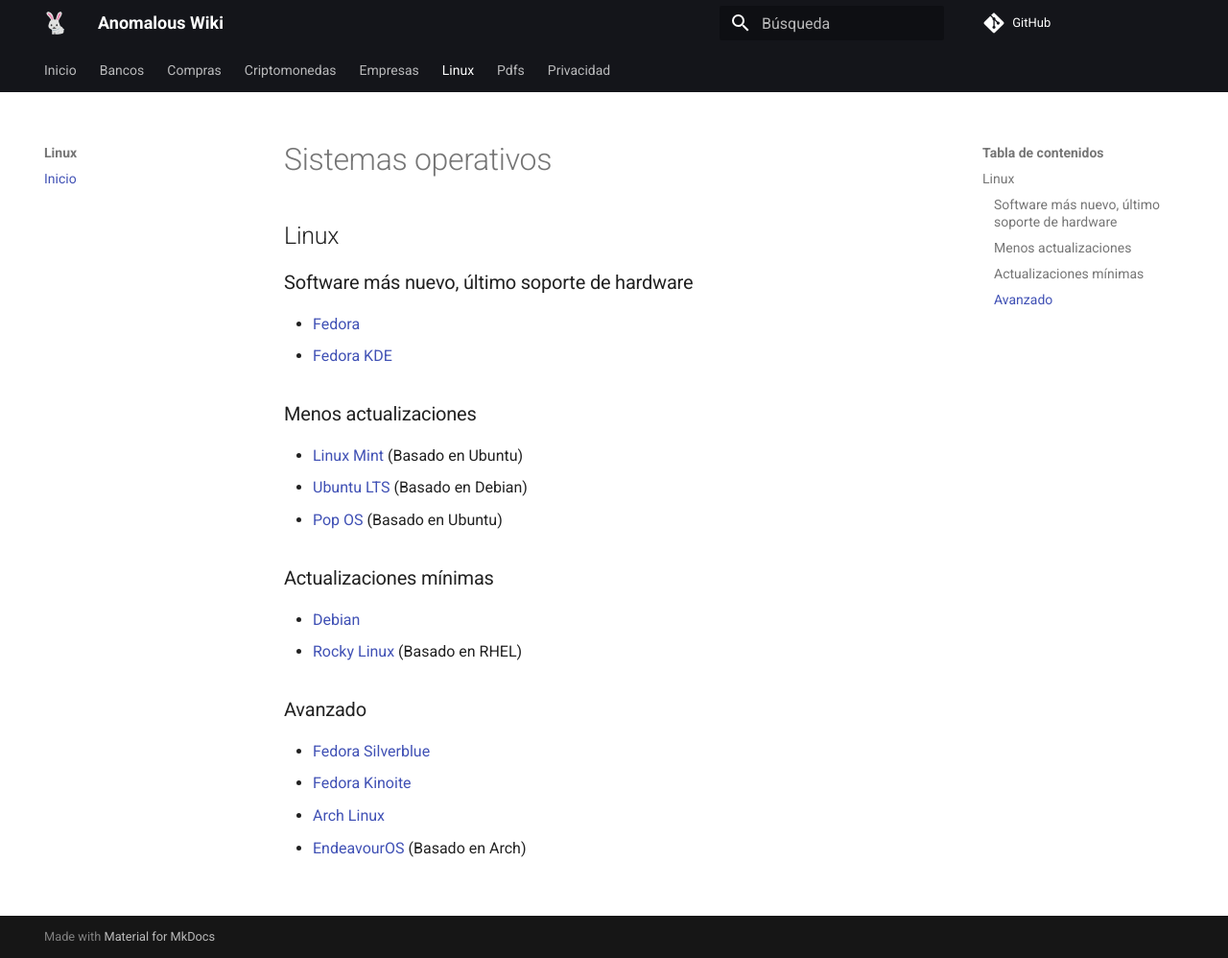
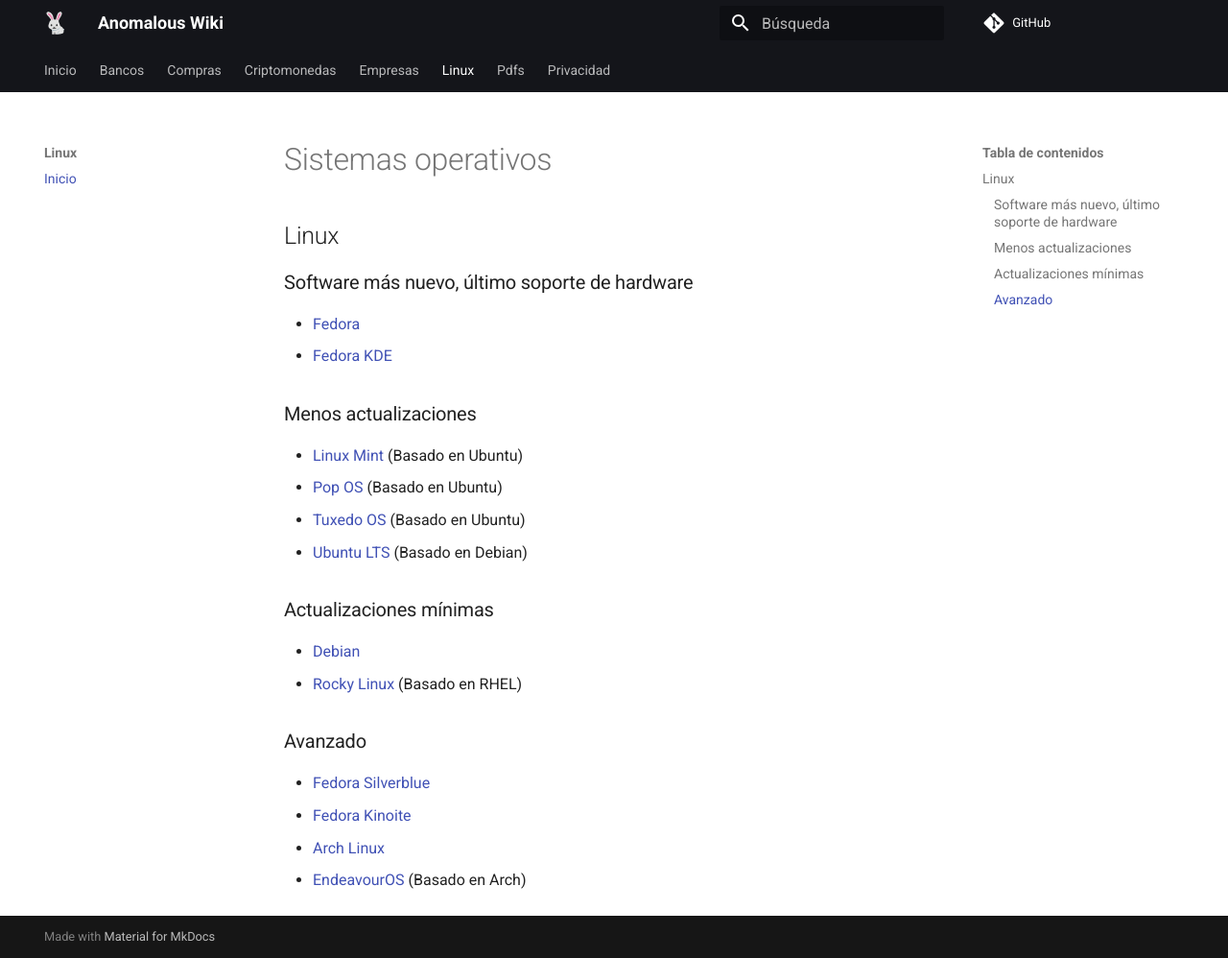
Before and after one commit to anomalouscode/wiki, an MkDocs documentation site: the page built from docs/linux/index.md, in a window 1280 px wide and 998 px high. Shown: the whole window at 96% size. Built offline with MkDocs 1.6.1 and Material for MkDocs 9.7.7, drawn with Linux system fonts in a browser that asks for light colours; comment, search, counter and statistics services are not loaded.

Commit message:
Update index.md

```diff
--- a/docs/linux/index.md
+++ b/docs/linux/index.md
@@ -14,8 +14,9 @@
 ### Menos actualizaciones
 
 - [Linux Mint](https://linuxmint.com/download.php) (Basado en Ubuntu)
+- [Pop OS](https://pop.system76.com/) (Basado en Ubuntu)
+- [Tuxedo OS](https://www.tuxedocomputers.com/en/TUXEDO-OS_1.tuxedo) (Basado en Ubuntu)
 - [Ubuntu LTS](https://ubuntu.com/download/desktop) (Basado en Debian)
-- [Pop OS](https://pop.system76.com/) (Basado en Ubuntu)
 
 ### Actualizaciones mínimas
 
```
